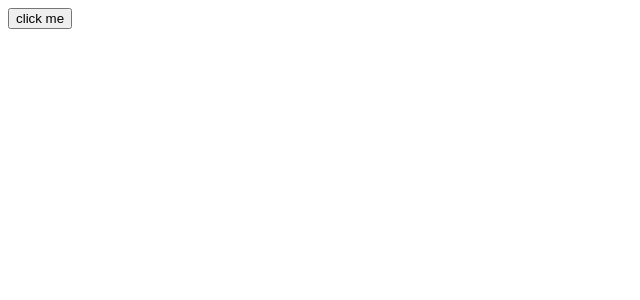
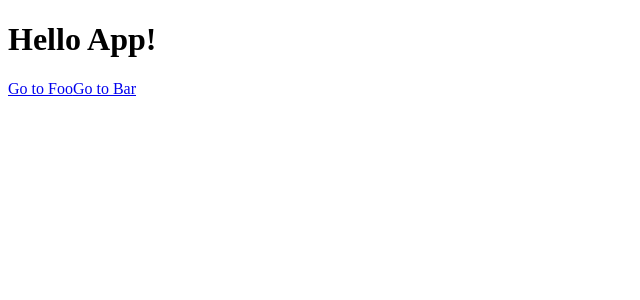
Before and after one commit to qinhanwen/vue-source, a Vue app: page / in a window 1280 px wide. Shown: the top 300 px of the page, without its empty margins (0-640 px from the left). Built offline with nearby package versions, Linux system fonts and the light colour scheme.

Commit message:
feat:路由

```diff
--- a/src/App.vue
+++ b/src/App.vue
@@ -1,18 +1,24 @@
 <template>
-  <button @click="clickHandler($event)">click me</button>
+  <div id="app">
+    <h1>Hello App!</h1>
+    <p>
+      <!-- 使用 router-link 组件来导航. -->
+      <!-- 通过传入 `to` 属性指定链接. -->
+      <!-- <router-link> 默认会被渲染成一个 `<a>` 标签 -->
+      <router-link to="/foo">Go to Foo</router-link>
+      <router-link to="/bar">Go to Bar</router-link>
+    </p>
+    <!-- 路由出口 -->
+    <!-- 路由匹配到的组件将渲染在这里 -->
+    <router-view></router-view>
+  </div>
 </template>
 
 <script>
 export default {
   name: "App",
   props: {
-    firstName: String
   },
-  methods: {
-    clickHandler(e) {
-      console.log("Button clicked!", e);
-      this.$emit("select");
-    }
-  }
+
 };
 </script>
--- a/src/main.js
+++ b/src/main.js
@@ -1,30 +1,39 @@
 // The Vue build version to load with the `import` command
 // (runtime-only or standalone) has been set in webpack.base.conf with an alias.
 import Vue from 'vue'
-import App from './App';
-Vue.config.productionTip = false
+import VueRouter from 'vue-router'
+import App from './App'
 
-/* eslint-disable no-new */
+Vue.use(VueRouter)
 
-new Vue({
+// 1. 定义（路由）组件。
+// 可以从其他文件 import 进来
+const Foo = { template: '<div>foo</div>' }
+const Bar = { template: '<div>bar</div>' }
+
+// 2. 定义路由
+// 每个路由应该映射一个组件。 其中"component" 可以是
+// 通过 Vue.extend() 创建的组件构造器，
+// 或者，只是一个组件配置对象。
+// 我们晚点再讨论嵌套路由。
+const routes = [
+  { path: '/foo', component: Foo },
+  { path: '/bar', component: Bar }
+]
+
+// 3. 创建 router 实例，然后传 `routes` 配置
+// 你还可以传别的配置参数, 不过先这么简单着吧。
+const router = new VueRouter({
+  routes // （缩写）相当于 routes: routes
+})
+
+// 4. 创建和挂载根实例。
+// 记得要通过 router 配置参数注入路由，
+// 从而让整个应用都有路由功能
+const app = new Vue({
   el: '#app',
-  data: function () {
-    return {
-      message: "123"
-    }
+  render(h) {
+    return h(App)
   },
-  components: {
-    App
-  },
-  methods: {
-    clickHandler() {
-      console.log('Child clicked!')
-    },
-    selectHandler() {
-      console.log('Child select!')
-    }
-  },
-  template: `<div>
-  <App @select="selectHandler" @click.native="clickHandler" />
-  </div>`
+  router
 })
```
